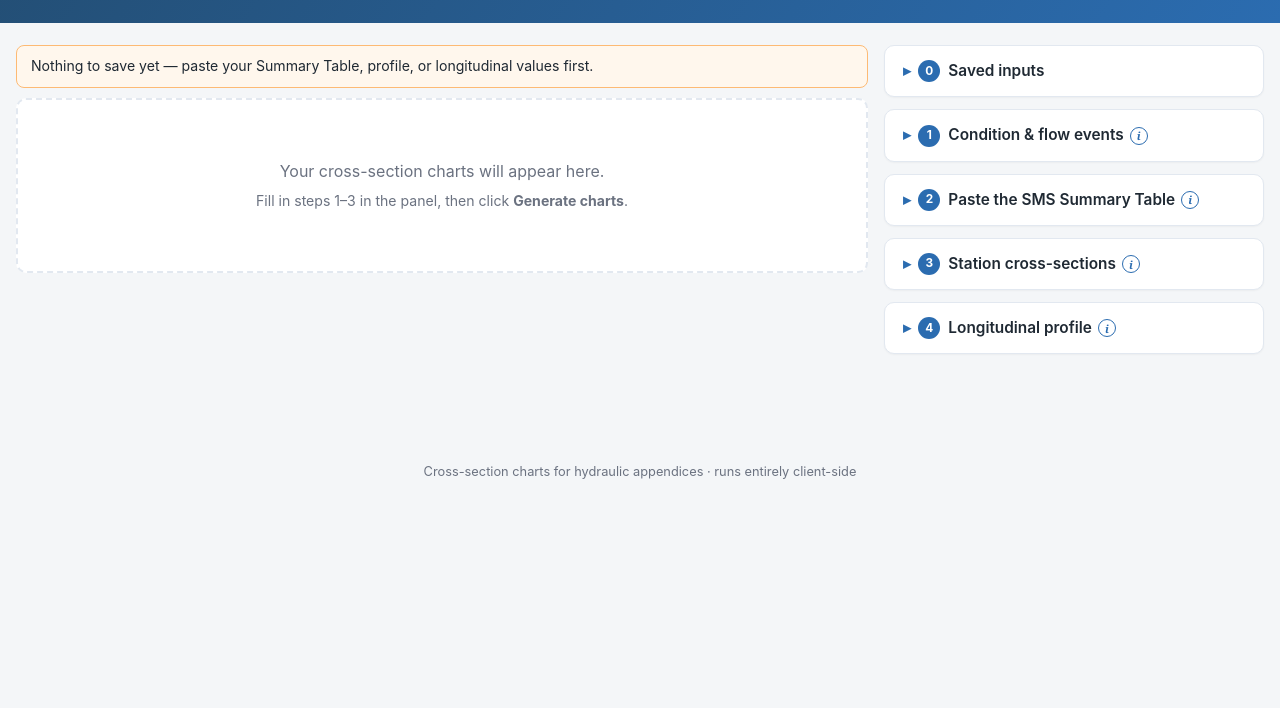
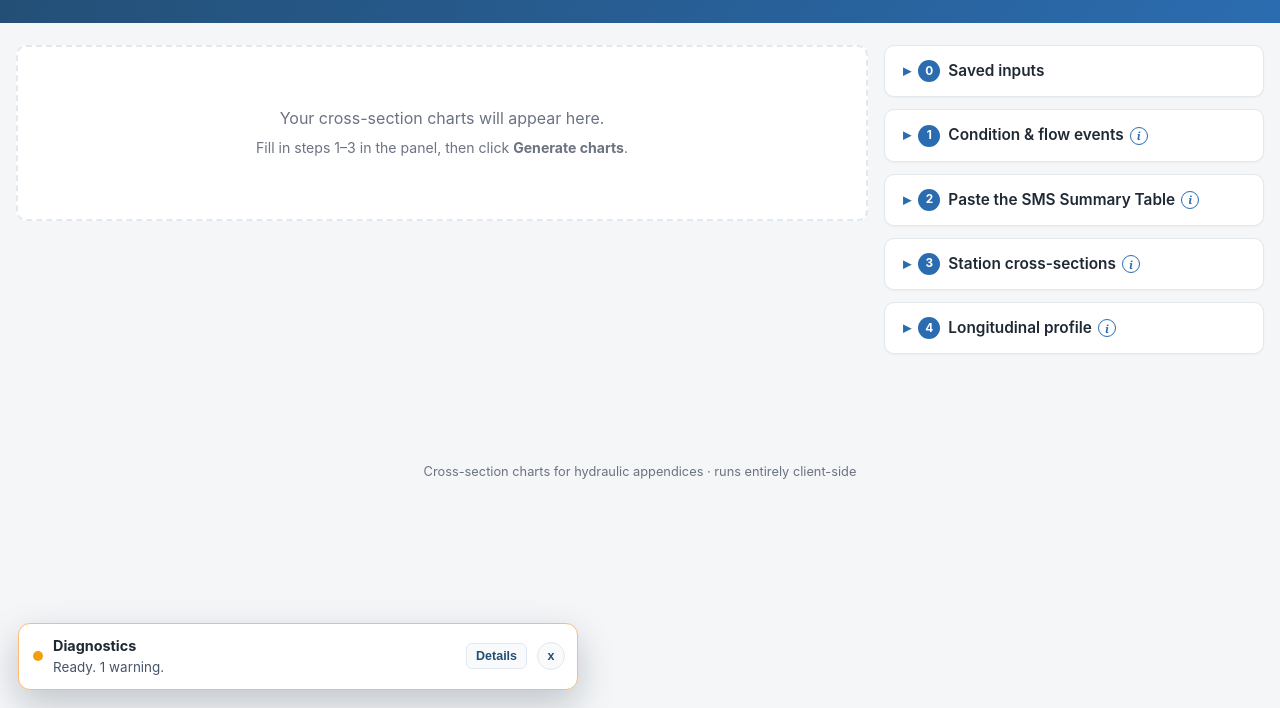
Before and after one commit to jersjar7/Appendix-H-Generator, a website with bundled scripts: page index.html in a window 1280 px wide. Both pictures are taken after a click on the button "Save inputs". Shown: the part 92-800 px from the top of the page. Built offline with nearby package versions, Linux system fonts and the light colour scheme.

Commit message:
Compact Appendix H diagnostics

```diff
--- a/css/styles.css
+++ b/css/styles.css
@@ -124,10 +124,85 @@ button.ghost { background: #eef2f7; color: var(--accent-d); }
 button.ghost:hover { background: #e2e8f0; }
 button.ghost.small { padding: 5px 12px; font-size: 0.82rem; }
 button.mini { padding: 2px 8px; font-size: 0.8rem; background: #eef2f7; color: var(--accent-d); }
-#messages > div { padding: 10px 14px; border-radius: 8px; margin-bottom: 10px; font-size: 0.88rem; }
-.msg-warn { background: var(--warn-bg); border: 1px solid var(--warn-br); }
-.msg-err { background: var(--err-bg); border: 1px solid var(--err-br); }
-.msg-ok { background: #f0fdf4; border: 1px solid #86efac; }
+#messages {
+  position: fixed;
+  left: 18px;
+  bottom: 18px;
+  z-index: 140;
+  width: min(560px, calc(100vw - 36px));
+}
+#messages[hidden] { display: none; }
+.msg-panel {
+  background: #fff;
+  border: 1px solid var(--line);
+  border-radius: 12px;
+  box-shadow: 0 14px 36px rgba(15, 23, 42, 0.22);
+  overflow: hidden;
+}
+.msg-panel.ok { border-color: #86efac; }
+.msg-panel.warn { border-color: var(--warn-br); }
+.msg-panel.error { border-color: var(--err-br); }
+.msg-head {
+  display: grid;
+  grid-template-columns: auto minmax(0, 1fr) auto auto;
+  gap: 10px;
+  align-items: center;
+  padding: 12px 12px 12px 14px;
+}
+.msg-dot {
+  width: 10px;
+  height: 10px;
+  border-radius: 50%;
+  background: var(--green);
+}
+.msg-panel.warn .msg-dot { background: #f59e0b; }
+.msg-panel.error .msg-dot { background: #dc2626; }
+.msg-title {
+  min-width: 0;
+  display: flex;
+  flex-direction: column;
+  gap: 1px;
+  font-size: 0.84rem;
+}
+.msg-title strong { color: var(--ink); font-size: 0.9rem; }
+.msg-title span {
+  color: #475569;
+  overflow: hidden;
+  text-overflow: ellipsis;
+  white-space: nowrap;
+}
+.msg-toggle, .msg-close {
+  border: 1px solid var(--line);
+  background: #f8fafc;
+  color: var(--accent-d);
+  padding: 5px 9px;
+  font-size: 0.78rem;
+  white-space: nowrap;
+}
+.msg-close {
+  width: 28px;
+  height: 28px;
+  padding: 0;
+  border-radius: 999px;
+}
+.msg-details {
+  border-top: 1px solid var(--line);
+  background: #fffaf5;
+  max-height: min(42vh, 360px);
+  overflow: auto;
+  padding: 8px 14px 12px 34px;
+}
+.msg-details ol {
+  margin: 0;
+  padding-left: 16px;
+}
+.msg-details li {
+  margin: 7px 0;
+  font-size: 0.82rem;
+  line-height: 1.42;
+}
+.msg-details li.is-error { color: #991b1b; }
+.msg-details li.is-warn { color: #7c4a03; }
 .history-card { padding: 14px 20px; }
 .history-card summary { cursor: pointer; font-size: 1.05rem; list-style: revert; }
 .history-card .hcount { color: var(--muted); font-weight: 400; font-size: 0.85rem; }
--- a/index.html
+++ b/index.html
@@ -4,6 +4,7 @@
   <meta charset="UTF-8" />
   <meta name="viewport" content="width=device-width, initial-scale=1.0" />
   <title>Appendix H Generator — Cross-Section Charts</title>
+  <link rel="icon" href="data:," />
   <link rel="stylesheet" href="css/styles.css" />
 </head>
 <body>
@@ -22,7 +23,7 @@
 
   <div class="dashboard">
     <main class="results-area">
-      <div id="messages"></div>
+      <div id="messages" hidden></div>
       <div id="resultsPlaceholder" class="placeholder">
         <p>Your cross-section charts will appear here.</p>
         <p class="hint">Fill in steps 1–3 in the panel, then click <strong>Generate charts</strong>.</p>
--- a/js/app.js
+++ b/js/app.js
@@ -18,6 +18,7 @@ const PRESETS = {
 let state = { sections: [], canvases: [], order: "asc", styles: { sections: {}, long: {} }, longitudinal: null, view: "sections", legend: { anchor: "right-middle", offX: 0, offY: 0 }, markerLabels: "auto", markerOverrides: {} };
 const LEGEND_POSITIONS = [["right-middle", "Right (middle)"], ["top-right", "Top-right"], ["bottom-right", "Bottom-right"], ["top-left", "Top-left"], ["bottom-left", "Bottom-left"], ["top-center", "Top-center"], ["bottom-center", "Bottom-center"], ["left-middle", "Left (middle)"]];
 const LEGEND_NUDGE = 24;   // canvas px per Move click
+let messageTimer = null;
 
 // Named line styles for the per-event picker (label → key matches chart.js LINE_STYLES).
 const STYLE_OPTIONS = [["solid", "Solid"], ["dashed", "Dashed"], ["longDash", "Long dash"], ["dashDot", "Dash-dot"], ["dotted", "Dotted"]];
@@ -70,13 +71,61 @@ function renderEventList(values) {
 // ---------- messages ----------
 function setMessages(items) {
   const box = $("messages");
+  if (messageTimer) {
+    clearTimeout(messageTimer);
+    messageTimer = null;
+  }
   box.innerHTML = "";
-  for (const m of items) {
-    const d = document.createElement("div");
-    d.className = m.type === "error" ? "msg-err" : m.type === "ok" ? "msg-ok" : "msg-warn";
-    d.textContent = m.text;
-    box.appendChild(d);
+  if (!items || !items.length) {
+    box.hidden = true;
+    return;
   }
+  box.hidden = false;
+
+  const counts = items.reduce((acc, m) => {
+    const type = m.type === "error" ? "error" : m.type === "ok" ? "ok" : "warn";
+    acc[type] += 1;
+    return acc;
+  }, { ok: 0, warn: 0, error: 0 });
+  const worst = counts.error ? "error" : counts.warn ? "warn" : "ok";
+  const firstOk = items.find((m) => m.type === "ok")?.text || "Ready.";
+  const issueCount = counts.error + counts.warn;
+  const issueText = [
+    counts.error ? `${counts.error} error${counts.error === 1 ? "" : "s"}` : "",
+    counts.warn ? `${counts.warn} warning${counts.warn === 1 ? "" : "s"}` : "",
+  ].filter(Boolean).join(" · ");
+
+  const panel = document.createElement("section");
+  panel.className = `msg-panel ${worst}`;
+  panel.setAttribute("aria-live", worst === "error" ? "assertive" : "polite");
+  panel.innerHTML = `
+    <div class="msg-head">
+      <span class="msg-dot"></span>
+      <div class="msg-title">
+        <strong>${escapeHtml(worst === "ok" ? "Generated" : "Diagnostics")}</strong>
+        <span>${escapeHtml(issueCount ? `${firstOk} ${issueText}.` : firstOk)}</span>
+      </div>
+      ${issueCount ? `<button type="button" class="msg-toggle" aria-expanded="false">Details</button>` : ""}
+      <button type="button" class="msg-close" aria-label="Close diagnostics">x</button>
+    </div>
+    ${issueCount ? `<div class="msg-details" hidden>
+      <ol>${items.filter((m) => m.type !== "ok").map((m) => `<li class="${m.type === "error" ? "is-error" : "is-warn"}">${escapeHtml(m.text)}</li>`).join("")}</ol>
+    </div>` : ""}
+  `;
+  const close = () => { box.hidden = true; box.innerHTML = ""; };
+  panel.querySelector(".msg-close").addEventListener("click", close);
+  const toggle = panel.querySelector(".msg-toggle");
+  const details = panel.querySelector(".msg-details");
+  if (toggle && details) {
+    toggle.addEventListener("click", () => {
+      const open = details.hidden;
+      details.hidden = !open;
+      toggle.setAttribute("aria-expanded", String(open));
+      toggle.textContent = open ? "Hide" : "Details";
+    });
+  }
+  box.appendChild(panel);
+  if (!issueCount) messageTimer = setTimeout(close, 4500);
 }
 
 // ---------- generate ----------
```
